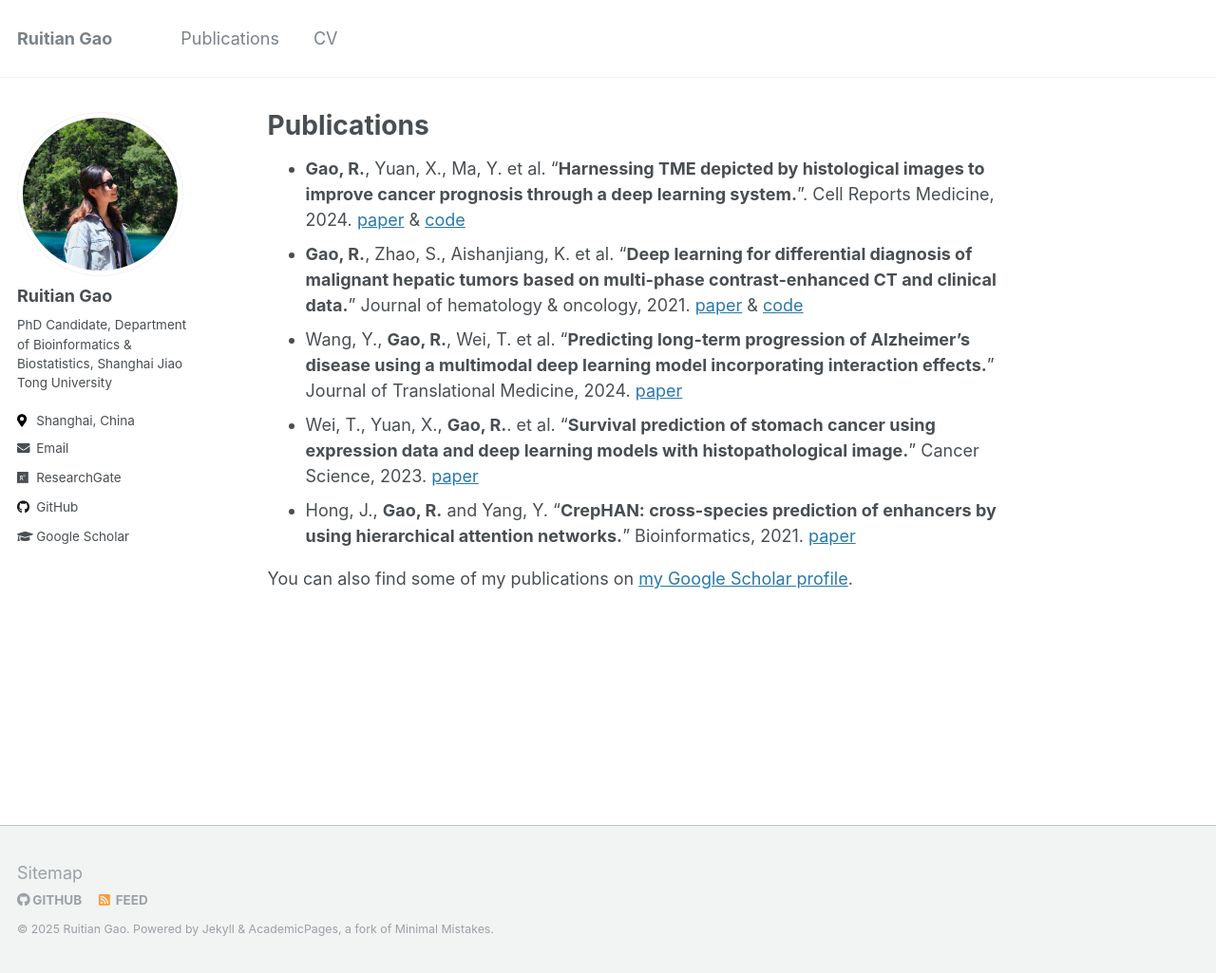
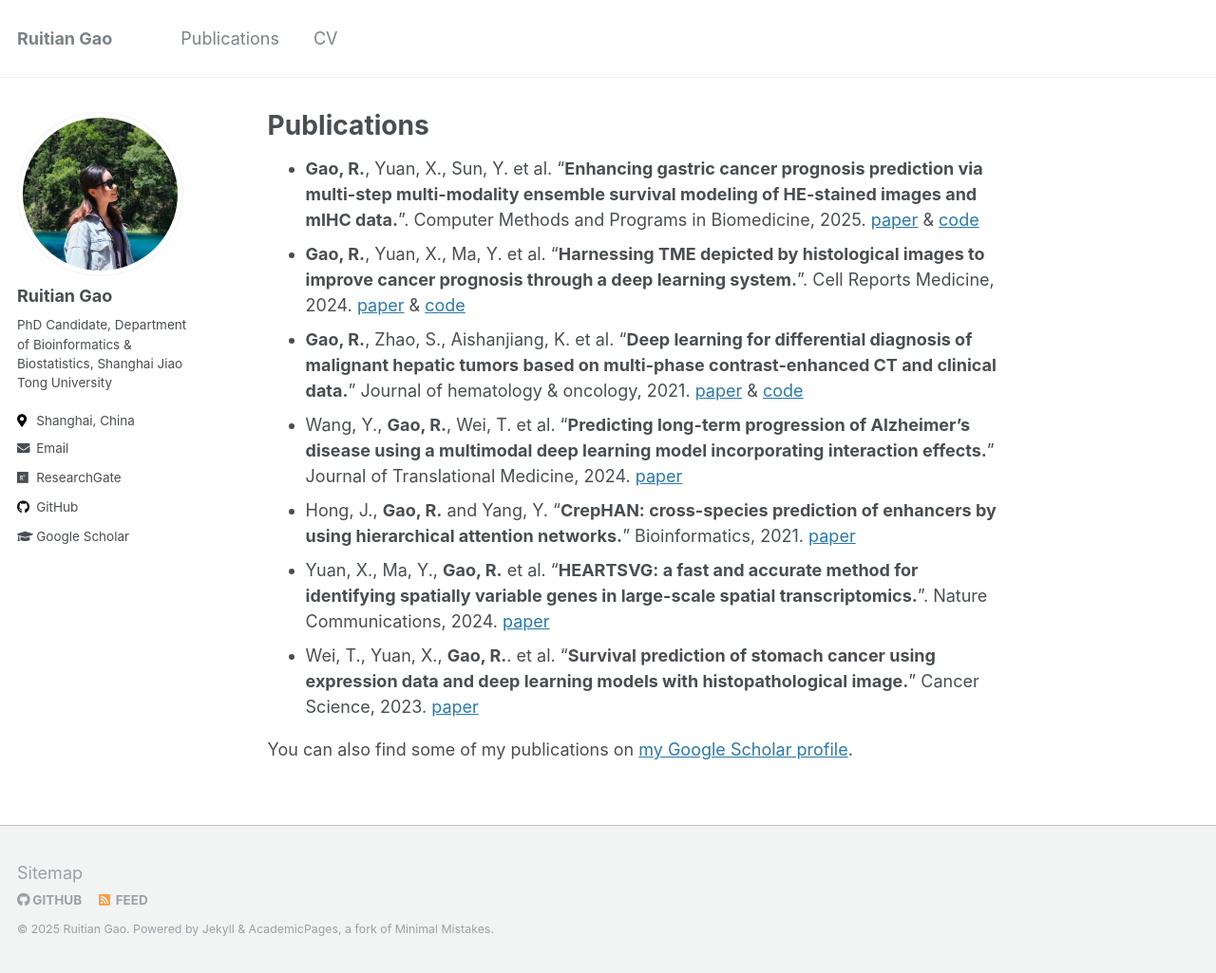
Before and after one commit to ruitian-olivia/ruitian-olivia.github.io, a Jekyll site: the page built from _pages/publications.md, in a window 1280 px wide and 1025 px high. Shown: the whole window at 95% size. Built offline with Jekyll 4.4.1, drawn with Linux system fonts in a browser that asks for light colours.

Commit message:
Update publications.md
Update in Jul 2025

```diff
--- a/_pages/publications.md
+++ b/_pages/publications.md
@@ -6,13 +6,13 @@ author_profile: true
 ---
 
 {% include base_path %}
-
+* **Gao, R.**, Yuan, X., Sun, Y. et al. "**Enhancing gastric cancer prognosis prediction via multi-step multi-modality ensemble survival modeling of HE-stained images and mIHC data.**". Computer Methods and Programs in Biomedicine, 2025. [paper](https://www.sciencedirect.com/science/article/abs/pii/S0169260725003888) & [code](https://github.com/ruitian-olivia/MMES_model)
 * **Gao, R.**, Yuan, X., Ma, Y. et al. "**Harnessing TME depicted by histological images to improve cancer prognosis through a deep learning system.**". Cell Reports Medicine, 2024. [paper](https://www.cell.com/cell-reports-medicine/fulltext/S2666-3791(24)00205-2) & [code](https://github.com/ruitian-olivia/IGI-DL)
 * **Gao, R.**, Zhao, S., Aishanjiang, K. et al. "**Deep learning for differential diagnosis of malignant hepatic tumors based on multi-phase contrast-enhanced CT and clinical data.**" Journal of hematology & oncology, 2021. [paper](https://jhoonline.biomedcentral.com/articles/10.1186/s13045-021-01167-2) & [code](https://github.com/ruitian-olivia/STIC-model)
 * Wang, Y., **Gao, R.**, Wei, T. et al. "**Predicting long-term progression of Alzheimer’s disease using a multimodal deep learning model incorporating interaction effects.**" Journal of Translational Medicine, 2024. [paper]([https://doi.org/10.1111/cas.15592](https://translational-medicine.biomedcentral.com/articles/10.1186/s12967-024-05025-w))
+* Hong, J., **Gao, R.** and Yang, Y.  "**CrepHAN: cross-species prediction of enhancers by using hierarchical attention networks.**" Bioinformatics, 2021. [paper](https://academic.oup.com/bioinformatics/article/37/20/3436/6274648)
+* Yuan, X., Ma, Y., **Gao, R.** et al. "**HEARTSVG: a fast and accurate method for identifying spatially variable genes in large-scale spatial transcriptomics.**". Nature Communications, 2024. [paper](https://www.nature.com/articles/s41467-024-49846-1)
 * Wei, T., Yuan, X., **Gao, R.**. et al. "**Survival prediction of stomach cancer using expression data and deep learning models with histopathological image.**" Cancer Science, 2023. [paper](https://doi.org/10.1111/cas.15592)
-* Hong, J., **Gao, R.** and Yang, Y.  "**CrepHAN: cross-species prediction of enhancers by using hierarchical attention networks.**" Bioinformatics, 2021. [paper](https://academic.oup.com/bioinformatics/article/37/20/3436/6274648)
-
 
 
 You can also find some of my publications on <a href="{{ "https://scholar.google.com/citations?hl=en&user=S7f8RTEAAAAJ"}}">my Google Scholar profile</a>.
```
